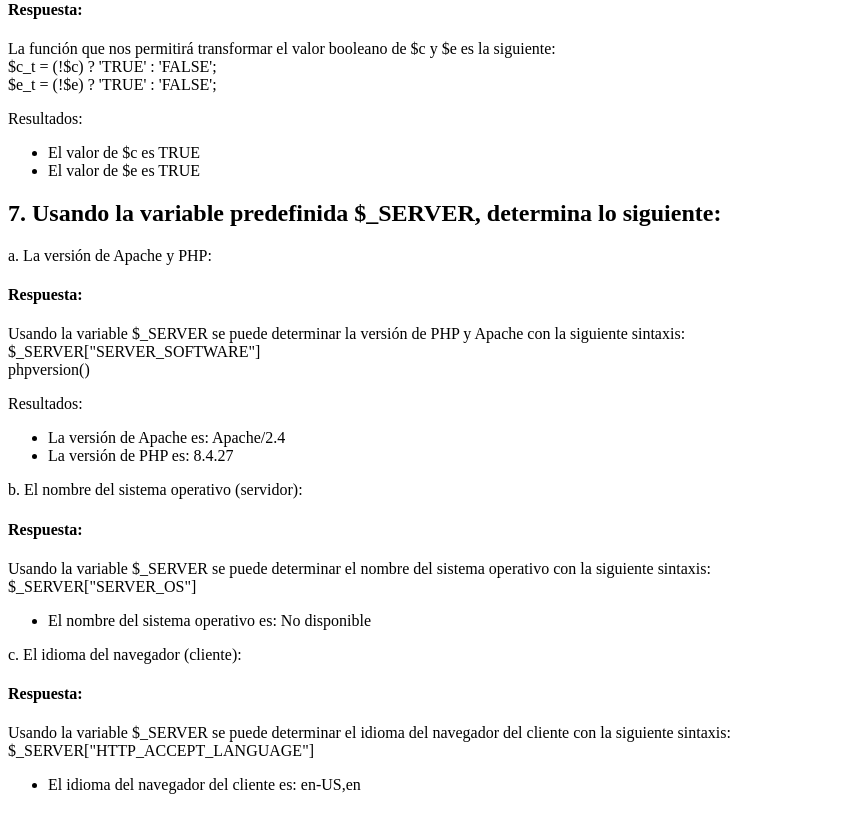
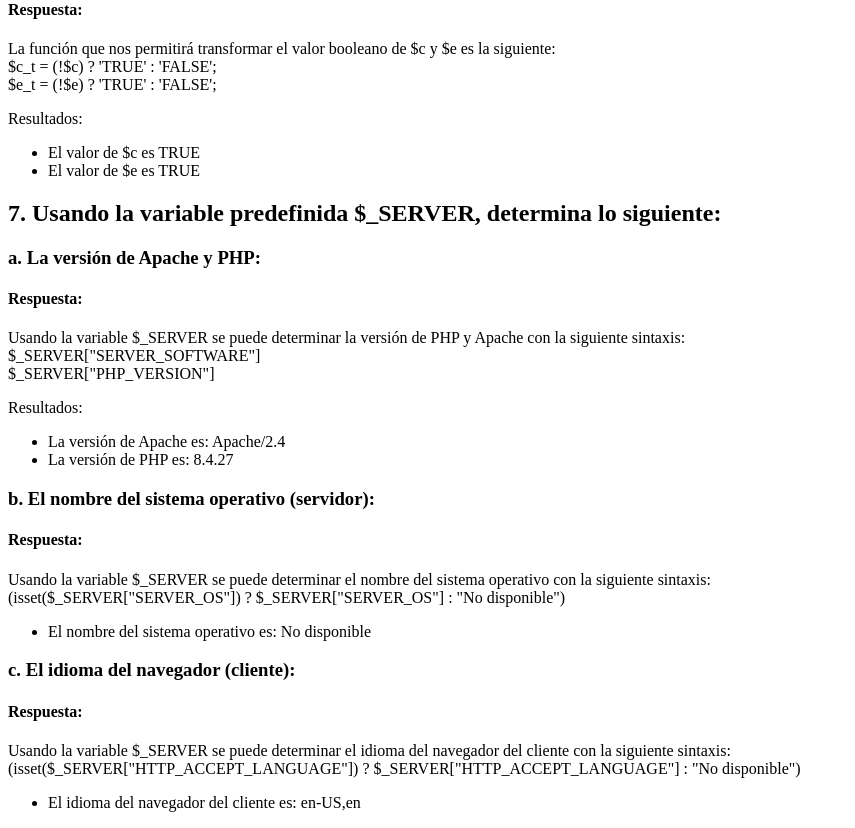
Before and after one commit to LeonardoHP29/tecweb, a PHP site: page /XHTML.php in a window 1280 px wide. Shown: the part 2094-2922 px from the top of the page, without its empty margins (0-855 px from the left). Before the commit the page ends 2888 px from the top, so only its background shows below. Run offline with PHP 8.4, Linux system fonts and the light colour scheme.

Commit message:
Actualizacion de Archivo 2

```diff
--- a/practicas/p04/XHTML.php
+++ b/practicas/p04/XHTML.php
@@ -186,17 +186,18 @@
         echo '<li>El valor de $c es '.$c_t.'</li>';
         echo '<li>El valor de $e es '.$e_t.'</li>';
         echo '</ul>';
+        unset($a,$b,$c,$d,$e,$f,$c_t,$e_t);
     ?>
 
     <!-- Ejercicio 7 -->
     <h2>7. Usando la variable predefinida $_SERVER, determina lo siguiente:</h2>
     <?php
         // 1
-        echo '<p>a. La versión de Apache y PHP:</p>';
+        echo '<h3>a. La versión de Apache y PHP:</h3>';
         echo '<h4>Respuesta: </h4>';
         echo '<p>Usando la variable $_SERVER se puede determinar la versión de PHP y Apache con la siguiente sintaxis:<br>';
         echo '$_SERVER["SERVER_SOFTWARE"]<br>';
-        echo 'phpversion()</p>';
+        echo '$_SERVER["PHP_VERSION"]</p>';
         echo '<p>Resultados:</p>';
         echo '<ul>';
         echo '<li>La versión de Apache es: '.$_SERVER["SERVER_SOFTWARE"].'</li>';
@@ -204,21 +205,21 @@
         echo '</ul>';
 
         // 2
-        echo '<p>b. El nombre del sistema operativo (servidor):</p>';
+        echo '<h3>b. El nombre del sistema operativo (servidor):</h3>';
         echo '<h4>Respuesta: </h4>';
         echo '<p>Usando la variable $_SERVER se puede determinar el nombre del sistema operativo con la siguiente sintaxis:<br>';
-        echo '$_SERVER["SERVER_OS"]</p>';
+        echo '(isset($_SERVER["SERVER_OS"]) ? $_SERVER["SERVER_OS"] : "No disponible")</p>';
         echo '<ul>';
         echo '<li>El nombre del sistema operativo es: '.(isset($_SERVER["SERVER_OS"]) ? $_SERVER["SERVER_OS"] : 'No disponible').'</li>';
         echo '</ul>';
 
         // 3
-        echo '<p>c. El idioma del navegador (cliente):</p>';
+        echo '<h3>c. El idioma del navegador (cliente):</h3>';
         echo '<h4>Respuesta: </h4>';
         echo '<p>Usando la variable $_SERVER se puede determinar el idioma del navegador del cliente con la siguiente sintaxis:<br>';
-        echo '$_SERVER["HTTP_ACCEPT_LANGUAGE"]</p>';
+        echo '(isset($_SERVER["HTTP_ACCEPT_LANGUAGE"]) ? $_SERVER["HTTP_ACCEPT_LANGUAGE"] : "No disponible")</p>';
         echo '<ul>';
-        echo '<li>El idioma del navegador del cliente es: '.(isset($_SERVER["HTTP_ACCEPT_LANGUAGE"]) ? $_SERVER["HTTP_ACCEPT_LANGUAGE"] : 'No disponible').'</li>';
+        echo '<li>El idioma del navegador del cliente es: '.(isset($_SERVER["HTTP_ACCEPT_LANGUAGE"]) ? $_SERVER["HTTP_ACCEPT_LANGUAGE"] : "No disponible").'</li>';
         echo '</ul>';
     ?>
 </body>
```
